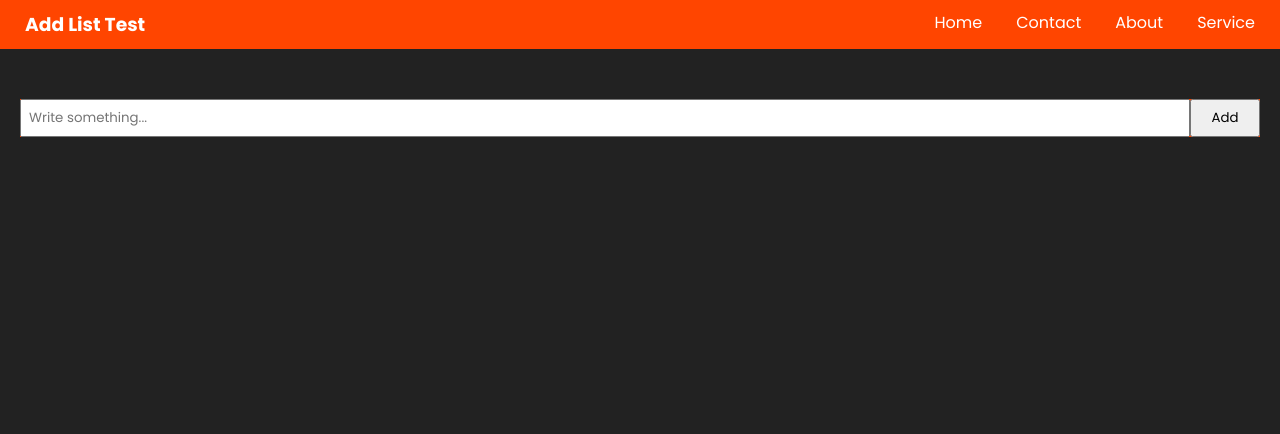
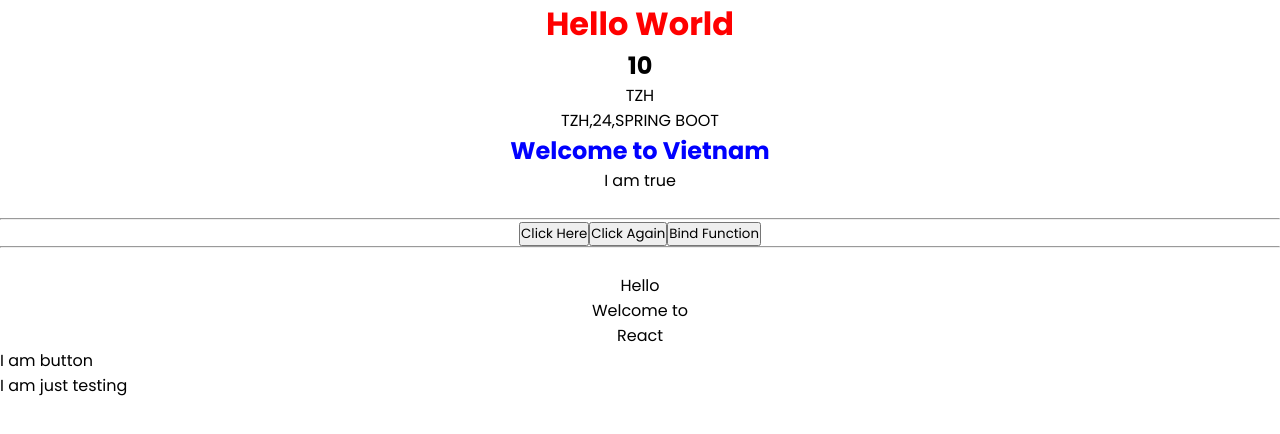
Before and after one commit to koheinthurako/React20-9-2023, a React (Create React App) app in the folder react-jsx/: page / in a window 1280 px wide. Shown: the top 434 px of the page. Built offline with nearby package versions, Linux system fonts and the light colour scheme.

Commit message:
First Revision

```diff
--- a/react-jsx/src/App.css
+++ b/react-jsx/src/App.css
@@ -5,6 +5,18 @@
   padding: 0;
   box-sizing: border-box;
   font-family: 'Poppins', sans-serif;
+}
+
+.App {
+  text-align: center;
+}
+
+.textRed {
+  color: red;
+}
+
+.textBlue {
+  color: blue;
 }
 
 .container {
--- /dev/null
+++ b/react-jsx/src/App.js
@@ -0,0 +1,100 @@
+import './App.css';
+
+// function ကို React မှာ Component တစ်ခုလို့ခေါ်တယ် Component တွေက Return ပြန်ကိုပြန်ပေးရမယ်
+// Return ပြန်လိုက်တာတွေကလည်း JSX Code တွေဖြစ်ကိုဖြစ်ရမယ်
+// Component တစ်ခုကနေ Element တစ်ခုထပ်ပိုပြီး Return ပြန်ချင်ရင်တော့ React.Fragment ကိုသုံးပေးရမယ်
+// အတိုကောက်ဆိုရင်တော့ ဒီလိုရေးတယ် "<></>"
+function App() {
+
+    const name = "tzh";
+
+    const info = ["tzh", 24, "Spring Boot"];
+
+    const boolean = true;
+
+    // "textRed" ဆိုတဲ့ CSS ကို App.css ထဲမှာရေးထားတယ် အဲ့တာကို အောက်က textColor Variable တစ်ခုထဲ Assign ပြန်လုပ်ပြီး jsx ထဲမှာ ပြန်သုံးနိုင်တယ်
+    // သုံးပုံသုံးနည်းကတော့ Js နဲ့ css ပေါင်းသုံးတဲ့ပုံစံဖြစ်တဲ့အတွက် className ဆိုပြီး {} ထဲမှာ Variable နာမည်ထည့်ရေးပေးရမယ်
+    const textRed = "textRed";
+    const textBlue = "textBlue";
+
+    // JSX ထဲမှာ Javascript Statement တွေကိုတော့ ညှပ်ရေးလို့မရပါ (if condition/ for loop) တို့လိုဟာမျိုးတွေ
+
+    function Click() {
+        console.log("Click Start!");
+    }
+
+    function ClickAgain(x) {
+        console.log(x);
+    }
+
+    function Click3(x,y) {
+        console.log(x,y);
+    }
+
+    const items = ['Hello', 'Welcome to', 'React'];
+
+    return (
+        <>
+            <div className="App">
+                <h1 className={textRed}>Hello World</h1>
+                {/* jsx ထဲမှာ Javascript တွေထည့်ရေးချင်ရင် "{}" အထဲမှာရေးလို့ရတယ် */}
+                <h2>{5 + 5}</h2>
+                <p>{name.toUpperCase()}</p>
+                <p>{info.join().toUpperCase()}</p>
+                {/* အောက်ကလို Conditional Rendering တွေလည်းလုပ်လို့ရတယ် */}
+                <h2 className={boolean ? textBlue : textRed}>Welcome to Vietnam</h2>
+                {
+                    // boolean ? <p>I am true</p> : null
+                    boolean && <p>I am true</p>
+                }
+                {/* React မှာ Self Closing Tag တွေဆိုရင် / ထည့်ပြီးပိတ်ပေးရမယ် */}
+                <br/>
+                <hr/>
+                <img/>
+
+                {/* Event အကြောင်းစမယ် Vanilla လိုပဲ ဟိုးအပေါ်က function Click ကို အောက်မှာ onClick Event ထဲမှာခေါ်ထားတယ် */}
+                {/* တကယ့် Props တွေကတော့ Rendering ချပြတဲ့အချိန်မှာ HTML Tag တွေထဲမှာ ပါတော့မည်မဟုတ်ပါ */}
+                {/* အောက်ကလို Function တွေကိုခေါ်ရင် () တွေကိုထည့်စရာမလိုတော့ပါ ထည့်မိလိုက်ရင်တော့ click မနှိပ်လည်း Function ကအလုပ်လုပ်နေမှာပါ */}
+                <button onClick={Click}>Click Here</button>
+                {/* parameter ထည့်ပေးချင်တယ်ဆိုရင်တော့ အောက်ကလို callback function ပုံစံရေးပေးရမယ် */}
+                <button onClick={() => ClickAgain("Click Again")}>Click Again</button>
+                {/* Function ထဲမှာ function ထည့်ရေးတဲ့ callback ပုံစံလို ထည့်မရေးချင်ရင်တော့ bind method ကိုသုံးလို့ရတယ် သူ့ရှေ့မှာတော့ Null ကိုထည့်ပေးရတယ် */}
+                <button onClick={Click3.bind(null, "Click 3 times", "and Click 4 times")}>Bind Function</button>
+                <hr/>
+                <br/>
+                {/* jsx မှာတော့ ရိုးရိုး html လို စာကြောင်းတွေအများကြီးရေးစရာမလိုပဲ js logic တွေနဲ့အောက်က li တွေကို looping ပတ်ထုတ်လို့ရတယ် */}
+                <div>
+                    <ul>
+                        {/* သို့သော် looping ပတ်ပြီဆိုတာနဲ့ jsx က element တွေမှာရှိတဲ့ key တန်ဖိုးတွေကိုယူပြီး ReactDOM ပေါ်မှာ render လုပ်တာမို့ */}
+                        {/* key တွေကိုသတ်မှတ်ပေးဖို့လိုတယ် ဒါကြောင့် static data တွေဆိုရင် သူ့ရဲ့ index တန်ဖိုးတွေနဲ့ key တွေကို သတ်မှတ်လို့အဆင်ပြေပေမယ့် */}
+                        {/* dynamic data တွေဆိုရင်တော့ လုံးဝအဆင်မပြေပါ */}
+                        {
+                            items.map((i, index) => <li key={index}>{i}</li>)
+                        }
+                    </ul>
+                </div>
+
+            </div>
+            <div>
+                <Button/>
+                <Test/>
+            </div>
+        </>
+    );
+}
+
+export default App;
+
+function Button() {
+    return <div><p>I am button</p></div>
+}
+
+function Test() {
+    return <div><p>I am just testing</p></div>
+}
+
+// jsx က html နဲ့ဆင်တယ် အကုန်လုံးတော့မတူ
+// React က Component Based ဖြစ်လို့ Component(function) တွေကို 1 file ထဲမှာပေါင်းရေးရင် ရှုပ်သွားမှာမို့ File တွေခွဲပြီး import နည်းနဲ့ပေါင်းရေးတယ်
+// အဓိက Run ပေးနေတဲ့ Component က အပေါ်ဆုံးက App Level Component ဖြစ်လို့ အဲ့ထဲကပဲ Browser မှာမြင်ရအောင် render လုပ်ပေးနေတာဖြစ်တယ်
+// ခွဲရေးထားတဲ့ Component တွေကို App Level/ Parent Level မှာ လာပေါင်းရေးရင် ပထမစာလုံးကိုအကြီးရေးရပြီး Self Closing Tag နဲ့ရေးရတယ်
+// React Component အနေနဲ့ရေးမယ်ဆိုရင် UpperCase နဲ့ပဲစပေးရမယ်
```
